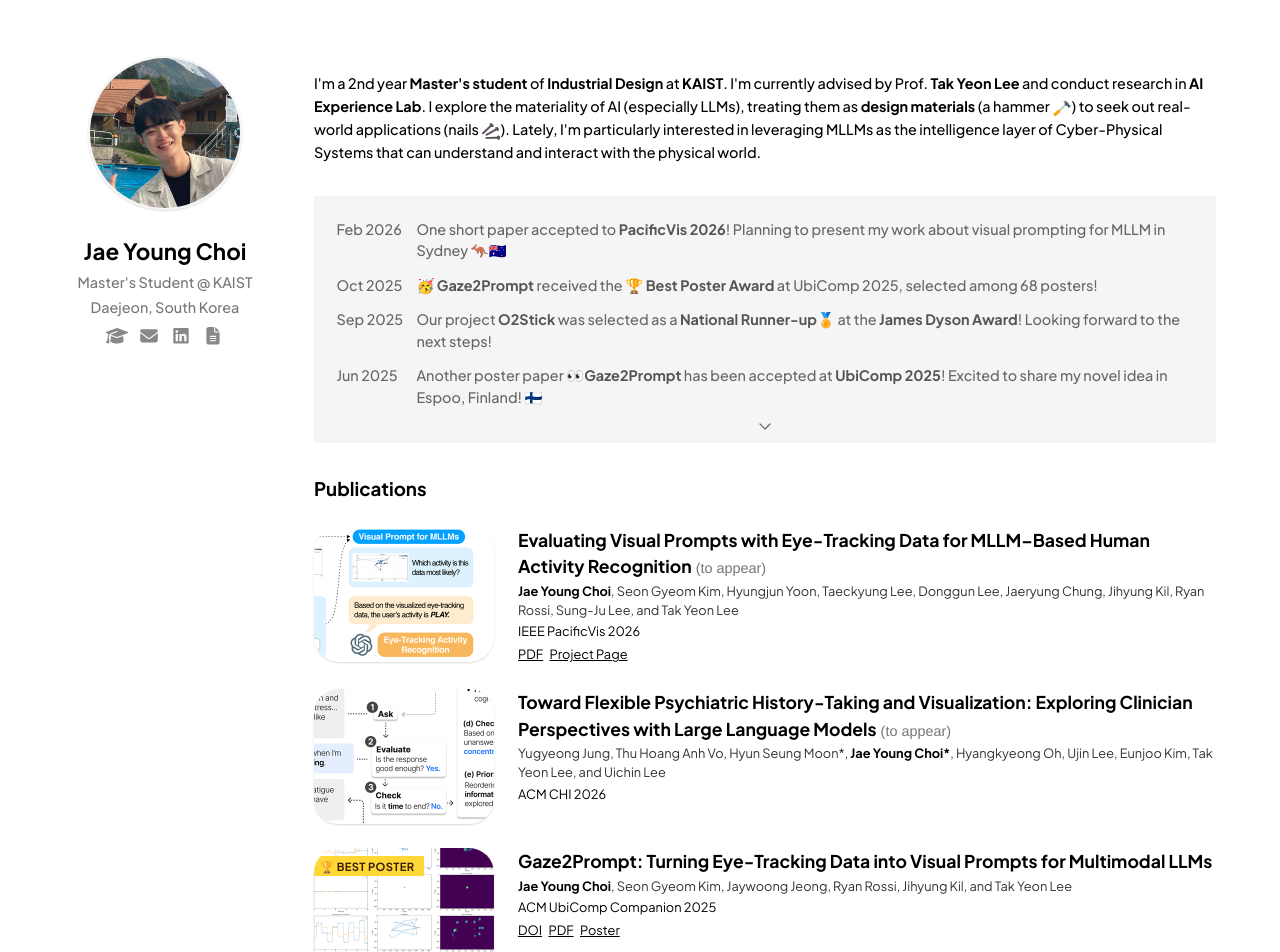
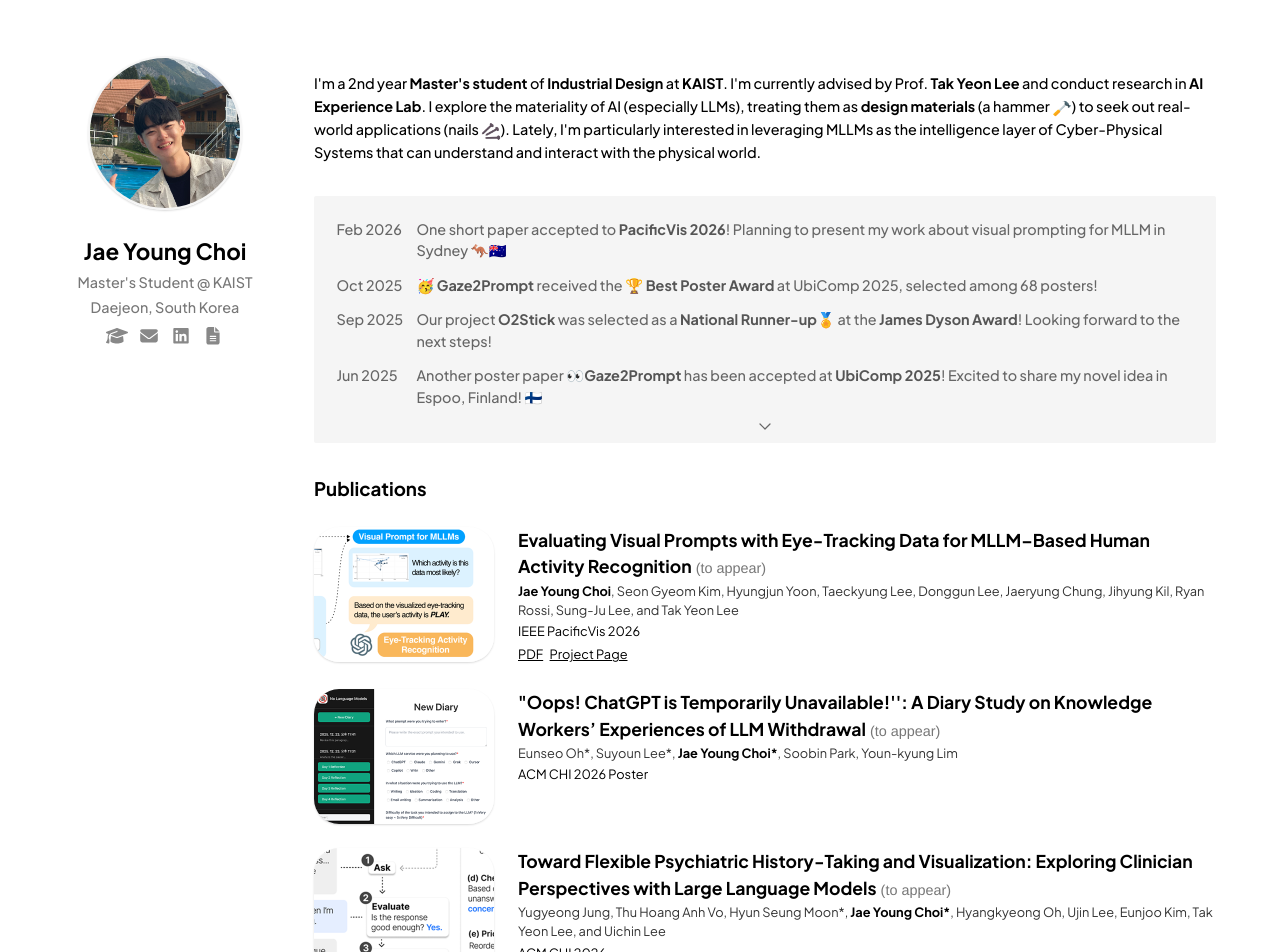
Before and after one commit to jaeyoungchoi1/jaeyoungchoi1.github.io, a React (Vite) app: page / in a window 1280 px wide. Shown: the top 952 px of the page. Built offline with nearby package versions, Linux system fonts and the light colour scheme.

Commit message:
chi poster

```diff
--- a/src/components/sections/PublicationSection.jsx
+++ b/src/components/sections/PublicationSection.jsx
@@ -17,12 +17,23 @@
       ]
     },
     {
+      title: "\"Oops! ChatGPT is Temporarily Unavailable!'': A Diary Study on Knowledge Workers’ Experiences of LLM Withdrawal",
+      authors: "Eunseo Oh*, Suyoun Lee*, <strong>Jae Young Choi*</strong>, Soobin Park, Youn-kyung Lim",
+      conference: "ACM CHI",
+      year: "2026 Poster",
+      status: "(to appear)",
+      teaser: "/nollm.png",
+      confImage: "/chi2026.png",
+      links: [
+      ]
+    },
+    {
       title: "Toward Flexible Psychiatric History-Taking and Visualization: Exploring Clinician Perspectives with Large Language Models",
       authors: "Yugyeong Jung, Thu Hoang Anh Vo, Hyun Seung Moon*, <strong>Jae Young Choi*</strong>, Hyangkyeong Oh, Ujin Lee, Eunjoo Kim, Tak Yeon Lee, and Uichin Lee",
       conference: "ACM CHI",
       year: "2026",
       status: "(to appear)",
-      teaser: "/clinic-thumb.png",
+      teaser: "/clinic.png",
       confImage: "/chi2026.png",
       links: [
       ]
@@ -39,7 +50,6 @@
         { label: "DOI", url: "https://doi.org/10.1145/3714394.3754401" },
         { label: "PDF", url: "/Gaze2Prompt__Turning_Eye_Tracking_Data_into_Visual_Prompts_for_Multimodal_LLMs.pdf"},
         { label: "Poster", url: "/Gaze2Prompt_Poster.pdf"},
-
       ]
     },
     {
```
Also changed, not shown: public/clinic.png, public/nollm.png (added).
